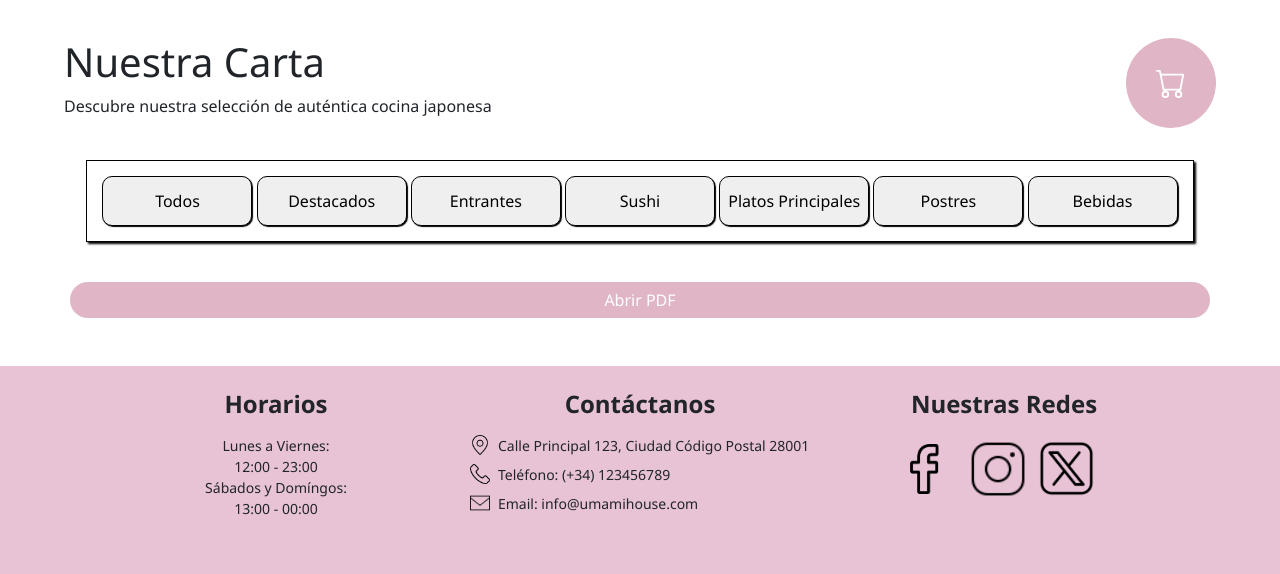
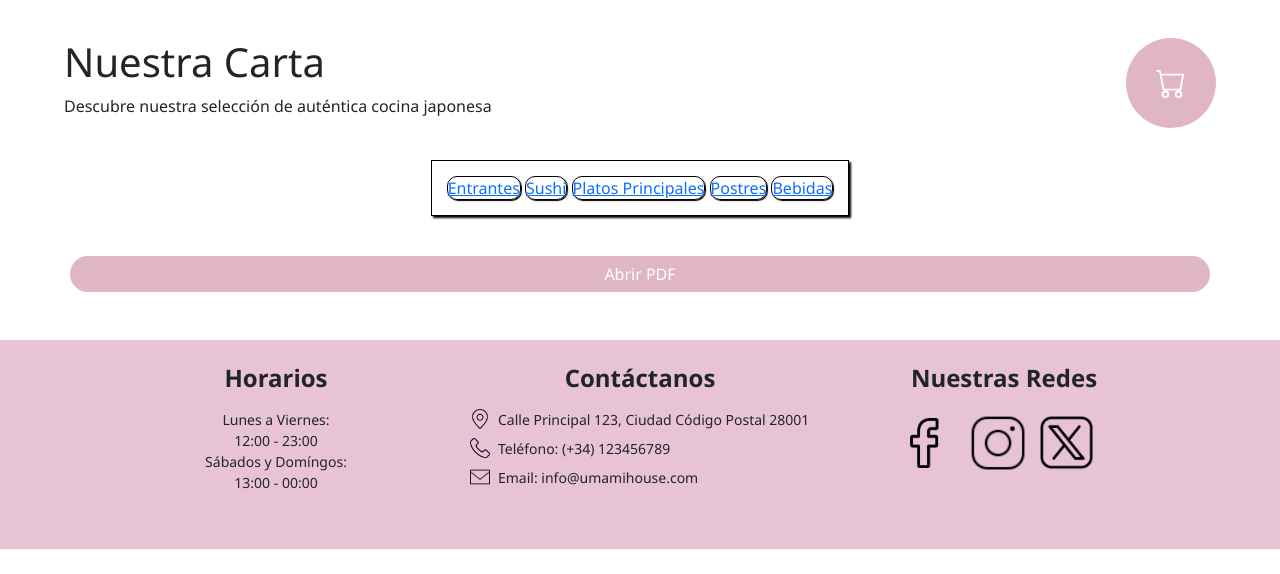
Before and after one commit to Arthen-code0/Proyecto_restaurante, a Django app: page /umamihouseapp/menu/ in a window 1280 px wide. Shown: the part 168-742 px from the top of the page. Run offline with Django 5.2, Linux system fonts and the light colour scheme; data that the repository does not hold is empty; parts of the project's set-up code (start-up, migrations or seed data) failed here and were passed over; some libraries are stand-ins or nearby versions.

Commit message:
Botones que llevan a los tipos de comida

```diff
--- a/Proyecto/templates/pagina_menu.html
+++ b/Proyecto/templates/pagina_menu.html
@@ -34,13 +34,11 @@
 
 <div class="caja_barra_navegacion">
     <div class="barra_navegacion">
-        <button class="botones_barra_navegacion">Todos</button>
-        <button class="botones_barra_navegacion">Destacados</button>
-        <button class="botones_barra_navegacion">Entrantes</button>
-        <button class="botones_barra_navegacion">Sushi</button>
-        <button class="botones_barra_navegacion">Platos Principales</button>
-        <button class="botones_barra_navegacion">Postres</button>
-        <button class="botones_barra_navegacion">Bebidas</button>
+        <a href="#entrante" class="botones_barra_navegacion">Entrantes</a>
+        <a href="#sushi" class="botones_barra_navegacion">Sushi</a>
+        <a href="#plato_principal" class="botones_barra_navegacion">Platos Principales</a>
+        <a href="#postre" class="botones_barra_navegacion">Postres</a>
+        <a href="#bebida" class="botones_barra_navegacion">Bebidas</a>
     </div>
 </div>
 
--- a/Proyecto/umamihouseapp/views.py
+++ b/Proyecto/umamihouseapp/views.py
@@ -113,7 +113,16 @@
 
 
 def pagina_menu(request):
-    platos = Plato.objects.all().order_by('tipo_plato')
+    ORDEN_TIPO = {
+        'ENTRANTE': 1,
+        'SUSHI': 2,
+        'PLATO_PRINCIPAL': 3,
+        'POSTRE': 4,
+        'BEBIDA': 5,
+    }
+
+    platos = Plato.objects.all()
+    platos_ordenados = sorted(platos, key=lambda p: ORDEN_TIPO.get(p.tipo_plato, 99))
     return render(request, 'pagina_menu.html', {'platos': platos})
 
 
```
Also changed, not shown: Proyecto/umamihouseapp/models.py (+0 -8 lines), Proyecto/umamihouseapp/migrations/0001_initial.py, Proyecto/umamihouseapp/migrations/0002_user_apellido_user_nombre_alter_user_groups_and_more.py (deleted), Proyecto/umamihouseapp/migrations/0003_remove_pedidolinea_plato_delete_pedido_and_more.py (deleted), Proyecto/umamihouseapp/migrations/0004_pedido_pedidolinea.py (deleted), Proyecto/umamihouseapp/migrations/0005_remove_user_nombreusuario_user_fecha_nacimiento_and_more.py (deleted), Proyecto/umamihouseapp/migrations/0006_alter_user_fecha_nacimiento.py (deleted), Proyecto/umamihouseapp/migrations/0007_mesa.py (deleted), Proyecto/umamihouseapp/migrations/0007_pedido_estado.py (deleted), Proyecto/umamihouseapp/migrations/0008_merge_0007_mesa_0007_pedido_estado.py (deleted), Proyecto/umamihouseapp/migrations/0009_cliente_fecha_creacion_cliente_fecha_modificacion_and_more.py (deleted), Proyecto/umamihouseapp/migrations/0010_mesa_fecha_creacion_mesa_fecha_modificacion.py (deleted).
